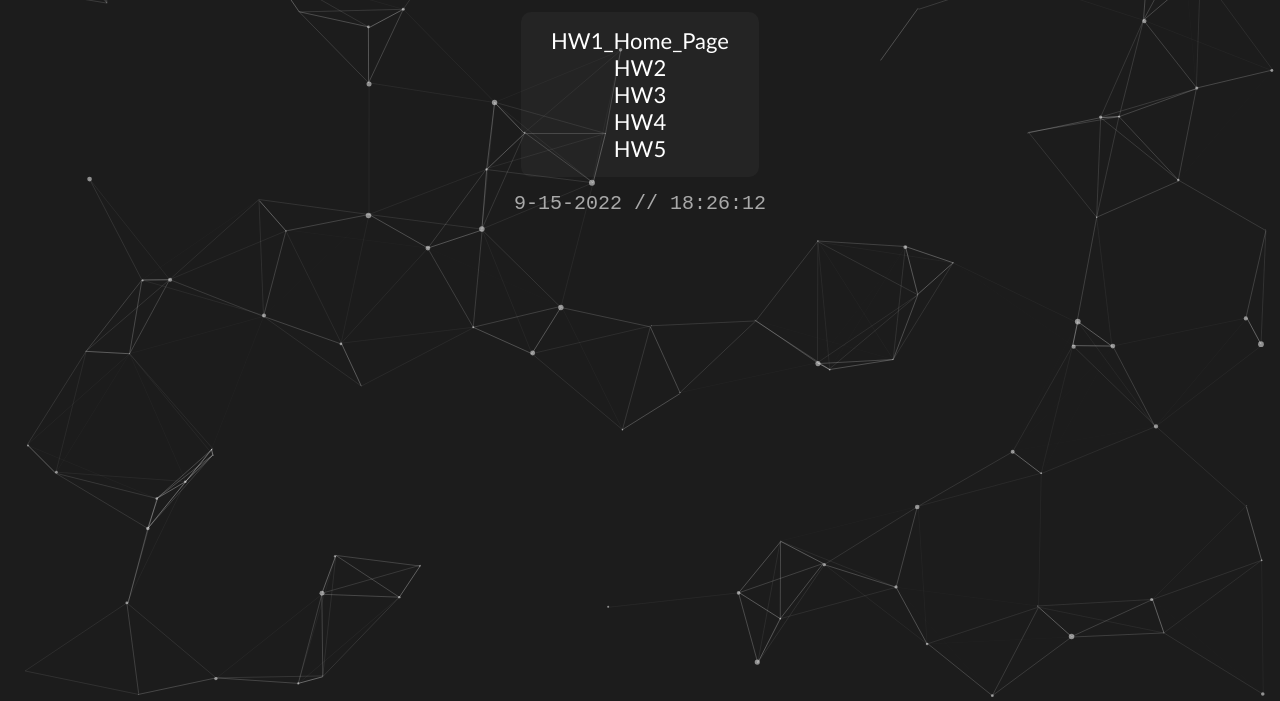
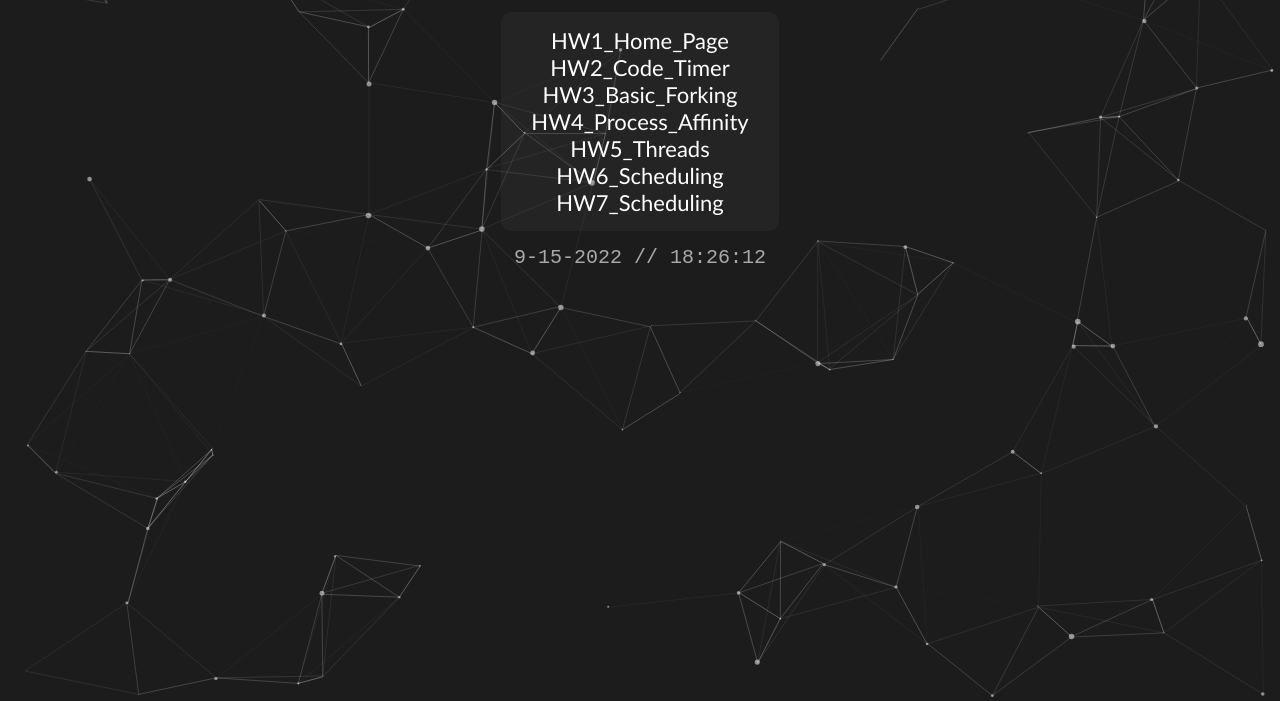
Before and after one commit to drewl00p/gabensite, a plain HTML site: page classes/cs330/index.html in a window 1280 px wide. Shown: the part 99-800 px from the top of the page. Drawn offline with Linux system fonts and the light colour scheme; files whose address does not match are found by name.

Commit message:
Updated homework labels

```diff
--- a/classes/cs330/index.html
+++ b/classes/cs330/index.html
@@ -12,13 +12,17 @@
   <div class="links">
     <a HREF="/~goldbeaj/CS330/HW1/helloworld_goldbeaj.c">HW1_Home_Page</a>
     <p></p>
-    <a HREF=/~goldbeaj/CS330/HW2>HW2</a>
+    <a HREF=/~goldbeaj/CS330/HW2>HW2_Code_Timer</a>
     <p></p>
-    <a HREF=/~goldbeaj/CS330/HW3>HW3</a>
+    <a HREF=/~goldbeaj/CS330/HW3>HW3_Basic_Forking</a>
     <p></p>
-    <a HREF=/~goldbeaj/CS330/HW4>HW4</a>
+    <a HREF=/~goldbeaj/CS330/HW4>HW4_Process_Affinity</a>
     <p></p>
-    <a HREF=/~goldbeaj/CS330/HW5>HW5</a>
+    <a HREF=/~goldbeaj/CS330/HW5>HW5_Threads</a>
+    <p></p>
+    <a HREF=/~goldbeaj/CS330/HW6>HW6_Scheduling</a>
+    <p></p>
+    <a HREF=/~goldbeaj/CS330/HW7>HW7_Scheduling</a>
     <p></p>
   </div>
   <div id="time"></div>
```
